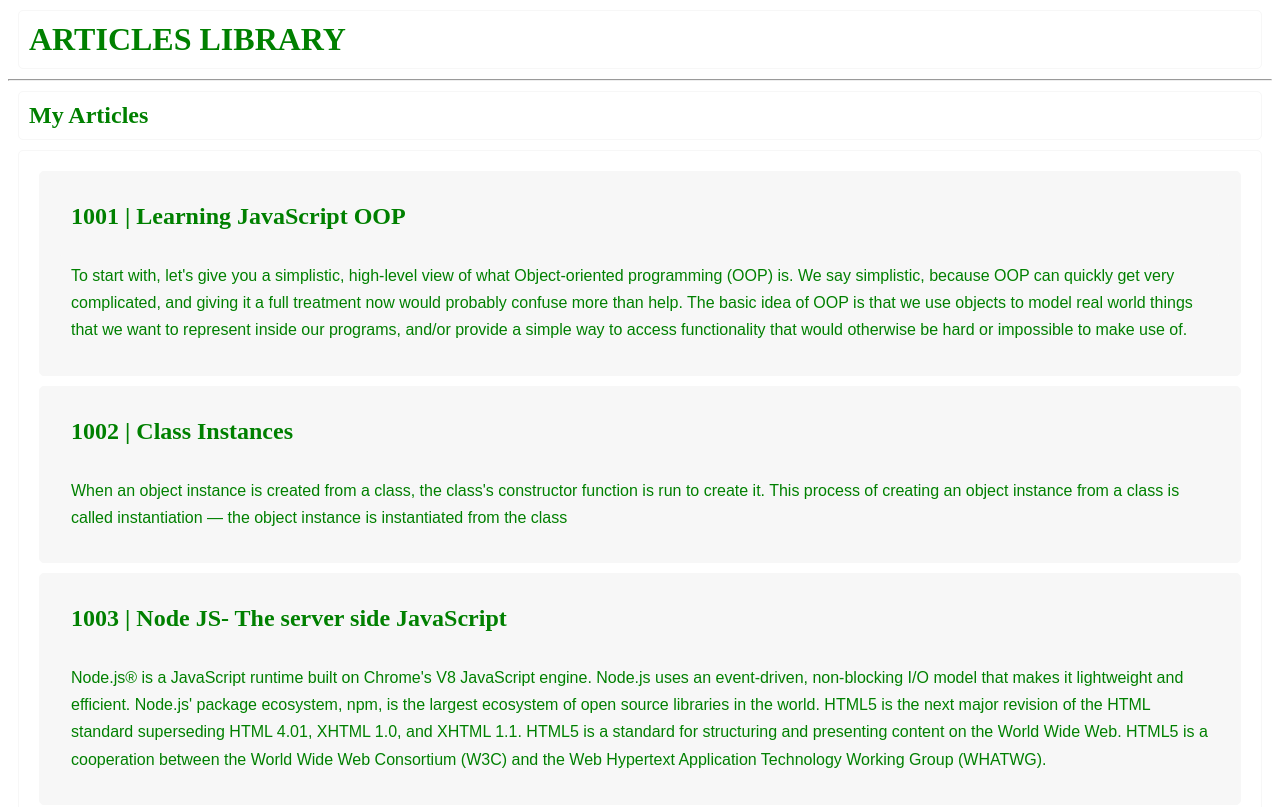
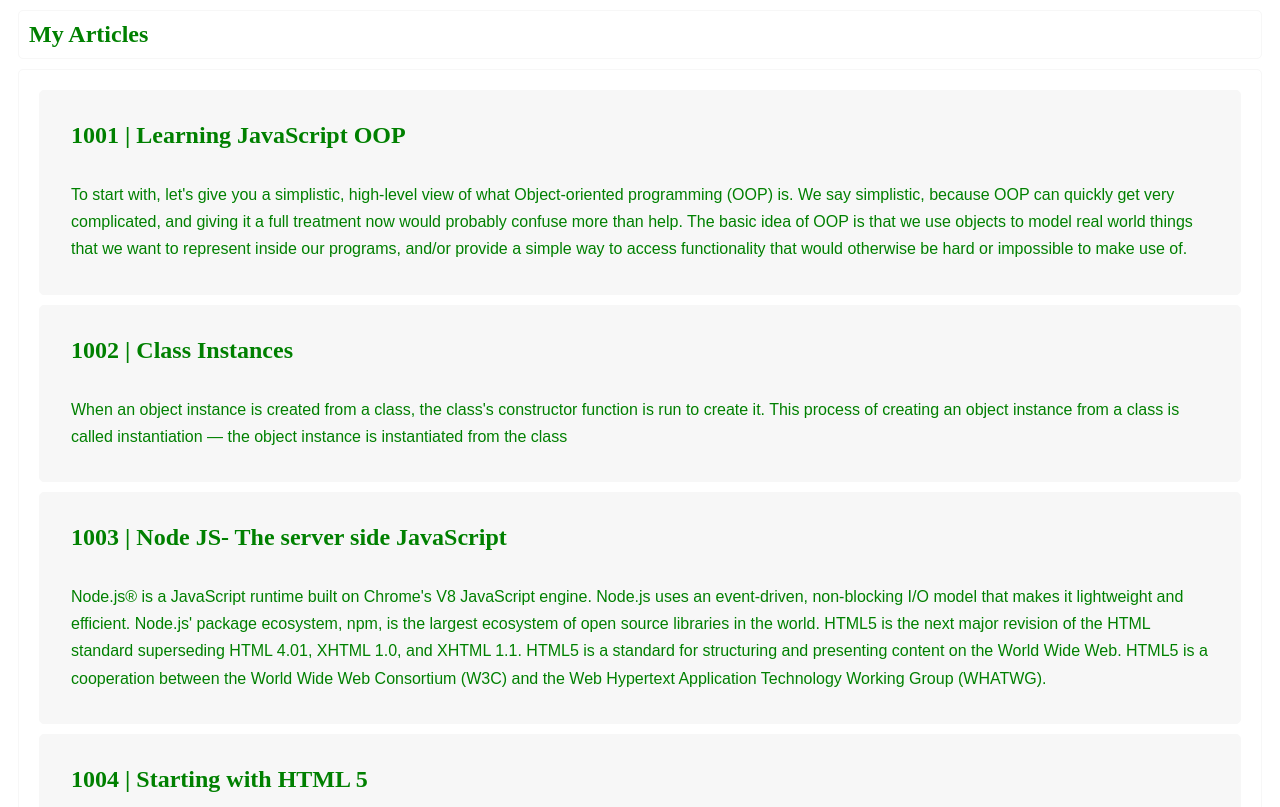
Before and after one commit to sunildivyam/ng-sessions-7-3-17, a website: page Day-3/articleslib/index.html in a window 1280 px wide. Shown: the top 807 px of the page. Drawn offline with nearby package versions, Linux system fonts and the light colour scheme.

Commit message:
Revert "Day 3 | Controllers | appController"
This reverts commit 1eb29e237230af151f932d4d4672f9646a904431.

```diff
--- a/Day-3/articleslib/index.html
+++ b/Day-3/articleslib/index.html
@@ -3,9 +3,7 @@
 	<title>The Articles Library</title>
 	<link rel="stylesheet" type="text/css" href="styles/app.css">
 </head>
-<body ng-app="articlesLib" ng-controller="appController">
-	<h1>{{appTitle}}</h1>
-	<hr>
+<body ng-app="articlesLib">
 
 	<div ng-controller="articlesController">
 		<h2>My Articles</h1>
@@ -35,9 +33,6 @@
 
 
 <script type="text/javascript" src="index.js"></script>
-
-<script type="text/javascript" src="js/base/controllers/appController.js"></script>
-
 <script type="text/javascript" src="js/articles/articles.js"></script>
 <script type="text/javascript" src="js/articles/controllers/articlesController.js"></script>
 
--- a/Day-3/articleslib/js/base/controllers/appController.js
+++ /dev/null
@@ -1,4 +0,0 @@
-angular.module('articlesLib')
-.controller('appController', ['$scope', function($scope){
-	$scope.appTitle = "ARTICLES LIBRARY";
-}]);
```
